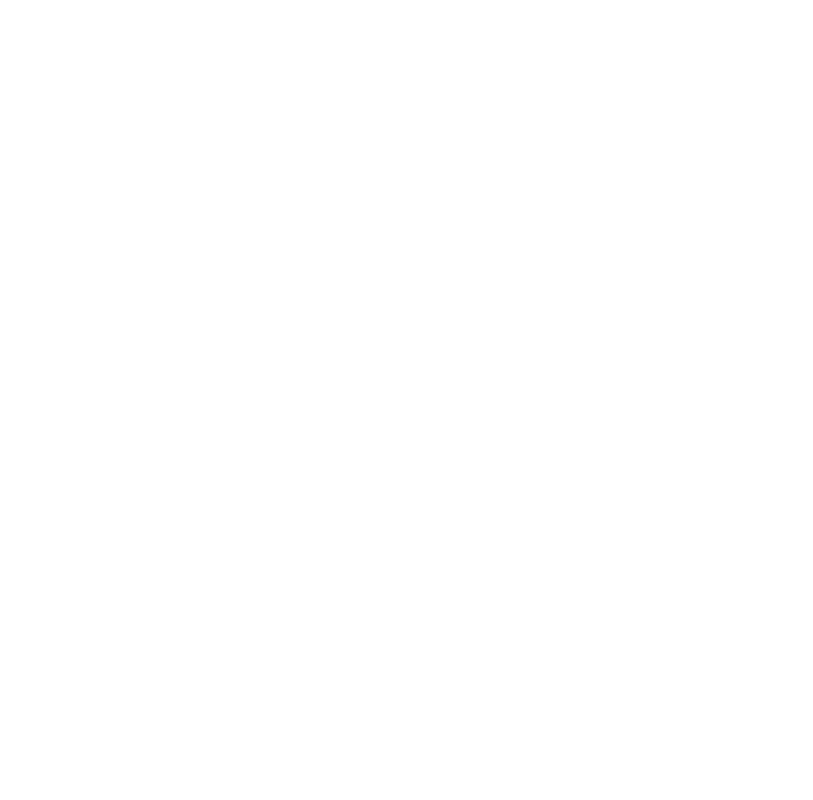
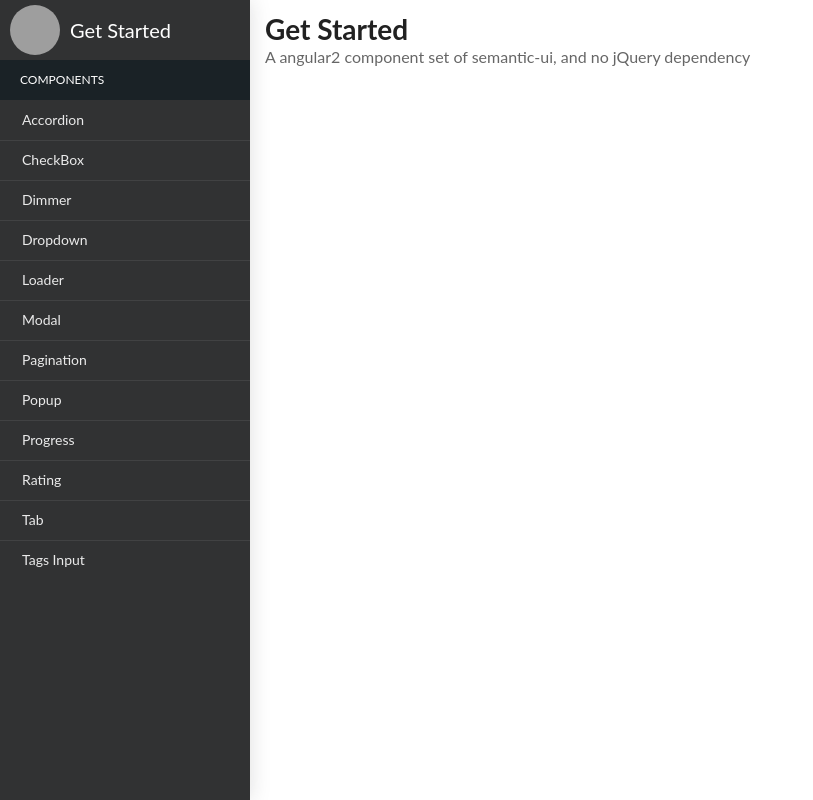
Before and after one commit to instance-oom/angular2-semantic-ui-demo, an Angular app: page / in a window 1280 px wide. Shown: the whole page, without its empty margins (0-813 px from the left). Built offline with nearby package versions, Linux system fonts and the light colour scheme; grey boxes are pictures that could not be loaded.

Commit message:
Add layout

```diff
--- a/package.json
+++ b/package.json
@@ -21,6 +21,7 @@
     "@angular/platform-browser": "^4.3.5",
     "@angular/platform-browser-dynamic": "^4.3.5",
     "@angular/router": "^4.3.5",
+    "angular2-semantic-ui": "^2.0.8",
     "core-js": "^2.5.0",
     "rxjs": "^5.4.3",
     "zone.js": "^0.8.16"
--- a/src/app/app.module.ts
+++ b/src/app/app.module.ts
@@ -1,11 +1,14 @@
 import { BrowserModule } from '@angular/platform-browser';
 import { NgModule } from '@angular/core';
+
+import { PAGES } from './pages';
 
 import { AppRoutingModule } from './app-routing.module';
 import { AppComponent } from './app.component';
 
 @NgModule({
   declarations: [
+    ...PAGES,
     AppComponent
   ],
   imports: [
--- /dev/null
+++ b/src/app/pages/home/home.html
@@ -0,0 +1,6 @@
+<h1 class="ui header">
+  Get Started
+  <div class="sub header">
+    A angular2 component set of semantic-ui, and no jQuery dependency
+  </div>
+</h1>
--- /dev/null
+++ b/src/app/pages/index.ts
@@ -0,0 +1,10 @@
+import { LsuDemoLayoutPage } from './layout/layout.page';
+import { HomePage } from './home/home.page';
+
+export * from './layout/layout.page';
+export * from './home/home.page';
+
+export const PAGES: Array<any> = [
+  LsuDemoLayoutPage,
+  HomePage
+]
--- /dev/null
+++ b/src/app/pages/layout/layout.html
@@ -0,0 +1,30 @@
+<div class="ui visible inverted left vertical sidebar menu">
+  <a [routerLink]="['/']">
+    <div style="display: flex; padding: 5px 10px; align-items: center;">
+      <img width="50px" height="50px" src="http://semantic-ui.com/images/logo.png" style="border-radius: 50%;">
+      <div style="flex: 1; padding: 0 10px; color: white; font-size: 20px;">
+        Get Started
+      </div>
+    </div>
+  </a>
+  <div class="header">
+    COMPONENTS
+  </div>
+  <div class="ui inverted">
+    <a class="item menu" [routerLink]="['/accordion']" routerLinkActive="active">Accordion</a>
+    <a class="item menu" [routerLink]="['/checkbox']" routerLinkActive="active">CheckBox</a>
+    <a class="item menu" [routerLink]="['/dimmer']" routerLinkActive="active">Dimmer</a>
+    <a class="item menu" [routerLink]="['/dropdown']" routerLinkActive="active">Dropdown</a>
+    <a class="item menu" [routerLink]="['/loader']" routerLinkActive="active">Loader</a>
+    <a class="item menu" [routerLink]="['/modal']" routerLinkActive="active">Modal</a>
+    <a class="item menu" [routerLink]="['/pagination']" routerLinkActive="active">Pagination</a>
+    <a class="item menu" [routerLink]="['/popup']" routerLinkActive="active">Popup</a>
+    <a class="item menu" [routerLink]="['/progress']" routerLinkActive="active">Progress</a>
+    <a class="item menu" [routerLink]="['/rating']" routerLinkActive="active">Rating</a>
+    <a class="item menu" [routerLink]="['/tab']" routerLinkActive="active">Tab</a>
+    <a class="item menu" [routerLink]="['/tags-input']" routerLinkActive="active">Tags Input</a>
+  </div>
+</div>
+<div class="content">
+  <router-outlet></router-outlet>
+</div>
--- /dev/null
+++ b/src/app/pages/layout/layout.scss
@@ -0,0 +1,30 @@
+.ui.left.sidebar, .ui.right.sidebar {
+  width: 250px !important;
+  background-color: rgba(27, 28, 29, 0.9) !important;
+}
+
+a.item.menu {
+  padding-left: 22px;
+  cursor: pointer;
+  &:hover,&.active{
+    background: #2c3b41 !important;
+    font-weight: bold;
+    border-left: 3px solid #ffffff;
+  }
+}
+
+.header {
+  overflow: hidden;
+  color: white;
+  background: #1a2226;
+  text-overflow: clip;
+  padding: 10px 20px;
+  font-size: 12px;
+}
+
+.content {
+  padding: 15px;
+  position: relative;
+  left: 250px;
+  width: calc(100% - 250px);
+}
```
Also changed, not shown: src/app/app-routing.module.ts (+9 -2 lines), src/app/pages/home/home.page.ts (added, +11 -0 lines), src/app/pages/layout/layout.page.ts (added, +12 -0 lines), 1 other file (tests, documents, lock files or other folders).
